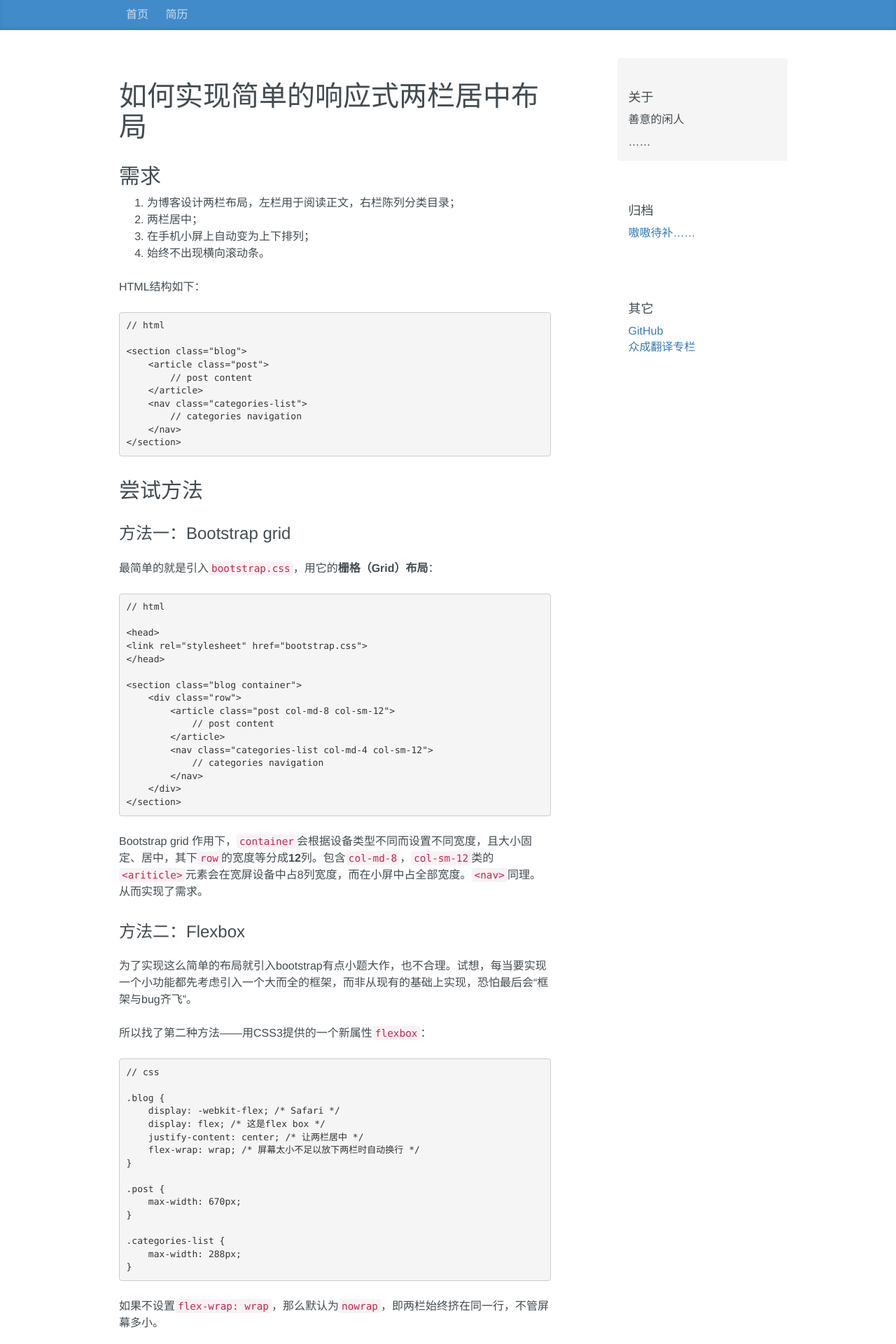
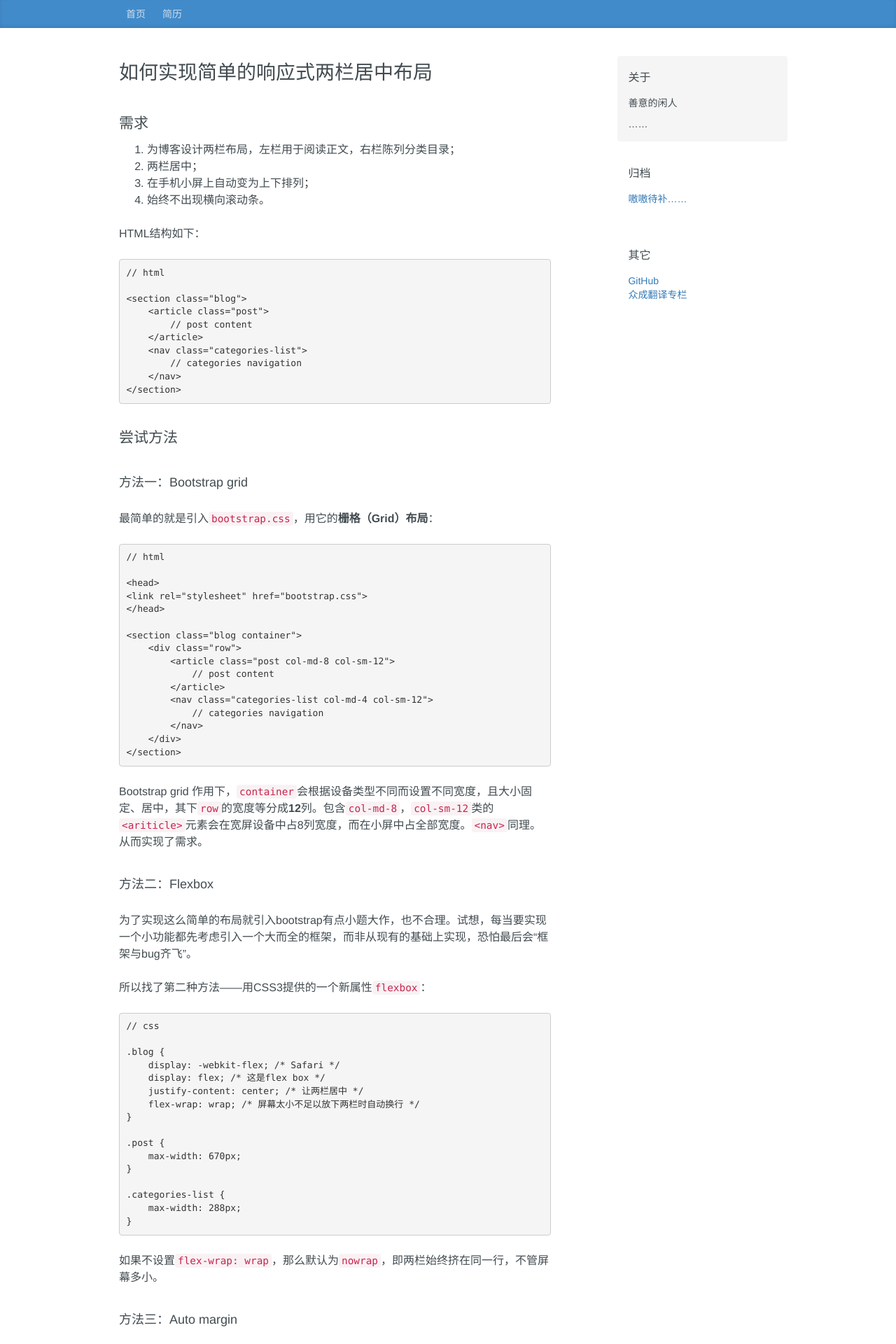
Before and after one commit to 90lzy/90lzy.github.io, a Jekyll site: the page built from _posts/2016-10-11-try-to-reach-responsive-layout-in-several-ways.md, in a window 1280 px wide. Shown: the top 1920 px of the page at 70% size. Built offline with Jekyll 4.4.1, drawn with Linux system fonts in a browser that asks for light colours; comment, search, counter and statistics services are not loaded.

Commit message:
h1-h6 fontsize

```diff
--- a/_layouts/post.html
+++ b/_layouts/post.html
@@ -2,7 +2,7 @@
 layout: default
 ---
 <div class="blog-post">
-    <h2 class="blog-post-title">{{ page.title }}</h2>
+    <h1>{{ page.title }}</h1>
     <p class="blog-post-meta">
     </p>
 
--- a/css/blog.css
+++ b/css/blog.css
@@ -15,7 +15,7 @@ body {
     /*line-height: 2;*/
     color: #424b50;
     word-wrap: break-word;
-    font-size: 16px;
+    font-size: 14px;
     font-family: "Helvetica Neue", Arial, "Hiragino Sans GB", "Hiragino Sans GB W3", "Microsoft YaHei", "Wenquanyi Micro Hei", sans-serif;
     -webkit-font-smoothing: antialiased;
     -webkit-text-size-adjust: 100%;
@@ -232,3 +232,38 @@ h6, .h6 {
     margin-top: 8px;
     font-size: 14px;
 }
+
+/*
+标题样式
+ */
+.h1:first-child, h1:first-child,
+.h2:first-child, h2:first-child,
+.h3:first-child, h3:first-child,
+.h4:first-child, h4:first-child,
+.h5:first-child, h5:first-child,
+.h6:first-child, h6:first-child {
+  margin-top: 0;
+}
+
+.h1, h1 {
+  font-size: 28px;
+  line-height: 48px;
+  text-align: left;
+}
+.h2, h2 {
+  font-size: 21px;
+  line-height: 32px;
+  text-align: left;
+}
+.h3, h3 {
+  font-size: 18px;
+  line-height: 32px;
+  text-align: left;
+}
+.h4, h4,
+.h5, h5,
+.h6 h6 {
+  line-height: 32px;
+  font-size: 16px;
+  text-align: left;
+}
```
